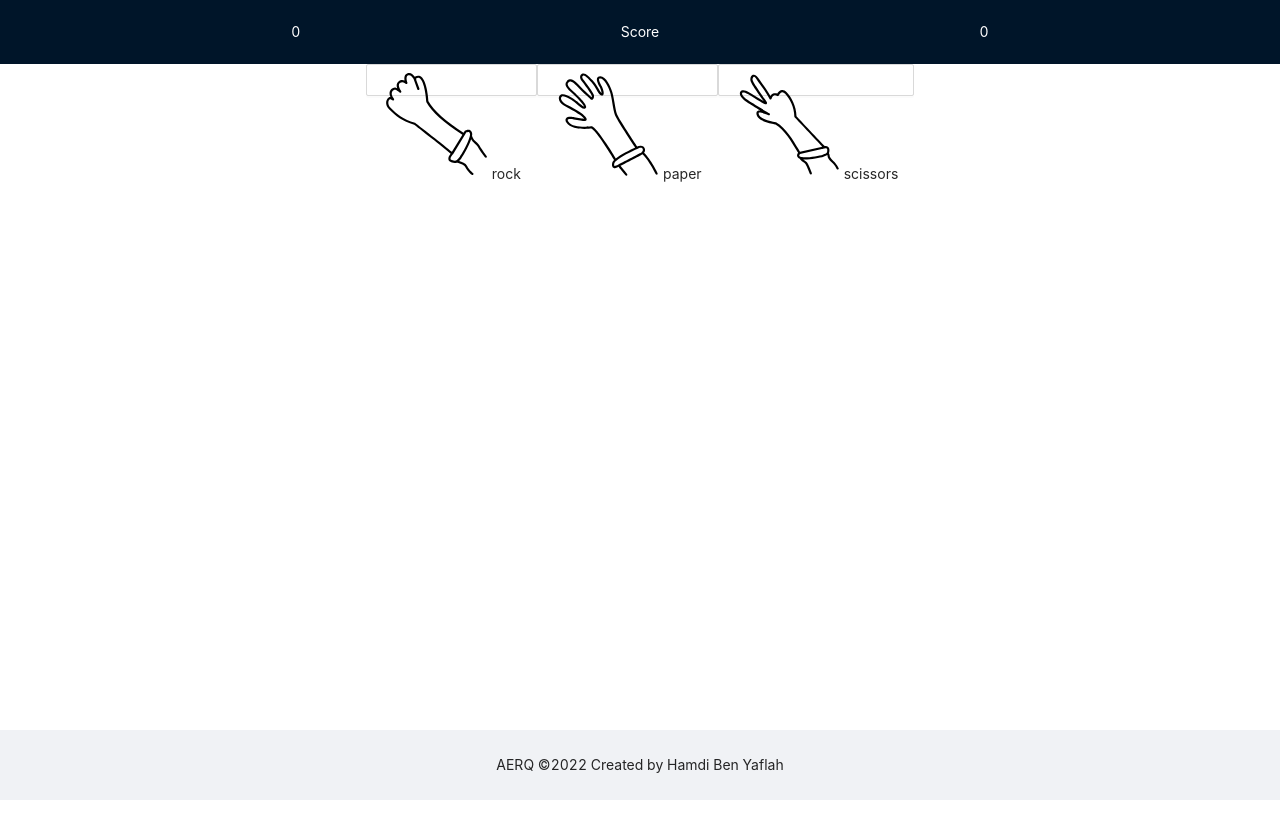
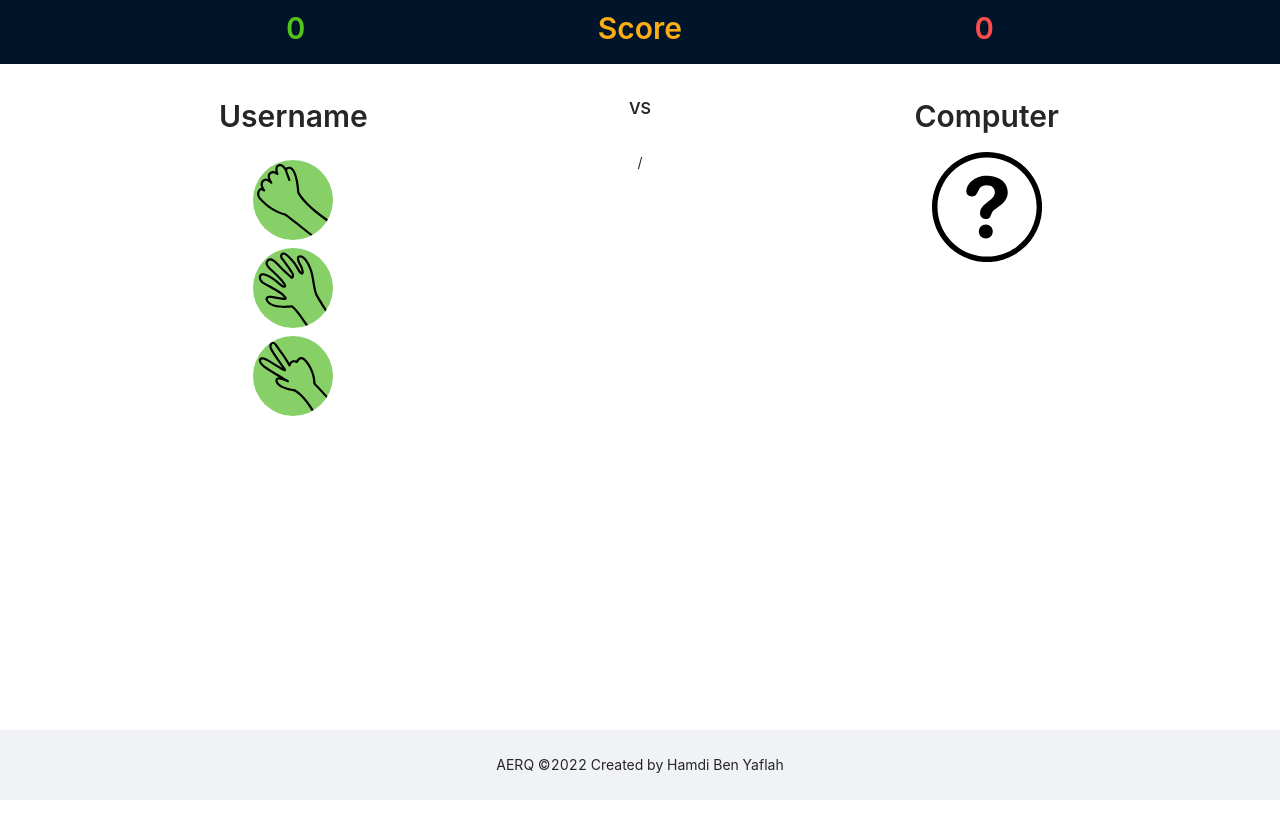
Before and after one commit to hamdi-ben-yaflah/rock-paper-scessior, a React (Create React App) app: page /solo in a window 1280 px wide. Shown: the top 838 px of the page. Built offline with nearby package versions, Linux system fonts and the light colour scheme.

Commit message:
add score mecanisme and enhance Game UI

```diff
--- a/src/App.tsx
+++ b/src/App.tsx
@@ -6,7 +6,7 @@ import Score from "./components/Score/Score";
 import Game from "./pages/Game/Game";
 import AutoPlay from "./pages/Auto-play/AutoPlay";
 import Dashboard from "./pages/Dashboard/Dashboard";
-import { Choice, IGameMode, IScore } from "./typings/game";
+import { Choice, IGameMode, IScore, Status } from "./typings/game";
 import Rock from "./icons/Rock";
 import Paper from "./icons/Paper";
 import Scessior from "./icons/Scessior";
@@ -25,6 +25,19 @@ function App() {
   const [socre, setScore] = useState<IScore>({ wins: 0, loses: 0 });
   const [gameMode, setGameMode] = useState<IGameMode>();
 
+  const handleScore = (playerResut: Status) => {
+    if (playerResut === "win")
+      setScore((lastScore) => ({
+        wins: lastScore.wins + 1,
+        loses: lastScore.loses,
+      }));
+    if (playerResut === "lose")
+      setScore((lastScore) => ({
+        wins: lastScore.wins,
+        loses: lastScore.loses + 1,
+      }));
+  };
+
   return (
     <Layout>
       {gameMode !== "not-set" && (
@@ -40,7 +53,7 @@ function App() {
                 path="/"
                 element={<Dashboard setGameMode={setGameMode} />}
               />
-              <Route path="/solo" element={<Game setScore={setScore} />} />
+              <Route path="/solo" element={<Game setScore={handleScore} />} />
               <Route path="/auto" element={<AutoPlay />} />
             </Routes>
           </Router>
--- a/src/components/Result/Resut.tsx
+++ b/src/components/Result/Resut.tsx
@@ -17,6 +17,7 @@ function Resut({ status, title, isModalVisible, playAgain }: ResutProps) {
           Play Again
         </Button>,
       ]}
+      onCancel={playAgain}
     >
       <Result status={status} title={title} />
     </Modal>
--- a/src/components/Score/Score.module.css
+++ b/src/components/Score/Score.module.css
@@ -1,4 +1,5 @@
 .scoreRow {
+  margin-top: 8px;
   text-align: center;
   color: white;
 }
--- a/src/components/Score/Score.tsx
+++ b/src/components/Score/Score.tsx
@@ -1,7 +1,9 @@
 import React from "react";
-import { Row, Col } from "antd";
+import { Row, Typography, Col } from "antd";
 import styles from "./Score.module.css";
 import { IScore } from "../../typings/game";
+
+const { Title } = Typography;
 
 interface ScorePrpos {
   score: IScore;
@@ -10,14 +12,20 @@ interface ScorePrpos {
 function Score({ score = { wins: 0, loses: 0 } }: ScorePrpos) {
   return (
     <Row className={styles.scoreRow}>
-      <Col xs={2} sm={4} md={6} lg={8} xl={10}>
-        {score.wins}
+      <Col sm={4} md={6} lg={8} xl={10}>
+        <Title type="success" level={2}>
+          {score.wins}
+        </Title>
       </Col>
-      <Col xs={20} sm={16} md={12} lg={8} xl={4}>
-        Score
+      <Col sm={16} md={12} lg={8} xl={4}>
+        <Title type="warning" level={2}>
+          Score
+        </Title>
       </Col>
-      <Col xs={2} sm={4} md={6} lg={8} xl={10}>
-        {score.loses}
+      <Col sm={4} md={6} lg={8} xl={10}>
+        <Title type="danger" level={2}>
+          {score.loses}
+        </Title>
       </Col>
     </Row>
   );
--- /dev/null
+++ b/src/pages/Game/Game.module.css
@@ -0,0 +1,15 @@
+.container {
+  margin-top: 32px;
+}
+
+.avatarRow {
+  margin: 8px 0;
+}
+
+.avatar {
+  background-color: #87d068;
+}
+
+.avatar:hover {
+  cursor: pointer;
+}
--- a/src/pages/Game/Game.tsx
+++ b/src/pages/Game/Game.tsx
@@ -1,14 +1,18 @@
 /* eslint-disable no-unused-vars */
-import { Button } from "antd";
+import { Row, Col, Typography, Avatar, Tooltip } from "antd";
 import React, { useEffect, useState, useContext } from "react";
 import { ChoicesContext } from "../../App";
 import Resut from "../../components/Result/Resut";
-import { Choice, IResult, IScore } from "../../typings/game";
-import { mapStatusToResut, winner } from "../../utils/utils";
+import QuestionSign from "../../icons/QuestionSign";
+import { Choice, IResult, Status } from "../../typings/game";
+import { mapStatusToResut, compare } from "../../utils/utils";
+import styles from "./Game.module.css";
 
 interface GameProps {
-  setScore: (score: IScore) => void;
+  setScore: (playerResut: Status) => void;
 }
+
+const { Title } = Typography;
 
 function Game({ setScore }: GameProps) {
   const choices = useContext(ChoicesContext);
@@ -18,35 +22,60 @@ function Game({ setScore }: GameProps) {
 
   useEffect(() => {
     setComputerChoice(choices[Math.floor(Math.random() * choices.length)]);
-  }, []);
+  }, [resut]);
 
   const handlePlayChoices = (id: number): void => {
     const choisen = choices.find((c) => c.id === id);
     setPlayerChoice(choisen);
 
     if (playerChoice && computerChoice) {
-      const playerResut = winner(playerChoice, computerChoice);
+      const playerResut = compare(playerChoice, computerChoice);
       const { status, title } = mapStatusToResut(playerResut);
       setResult({ status, title });
-      // setScore(() => {
-      //   if (playerResut === "win") {
-      //     lastScore.win += 1;
-      //   }
-
-      //   return lastScore;
-      // });
+      setScore(playerResut);
     }
   };
 
   return (
     <>
-      {choices &&
-        choices.map(({ id, name, component }) => (
-          <Button key={id} onClick={() => handlePlayChoices(id)}>
-            {component}
-            {name}
-          </Button>
-        ))}
+      <Row className={styles.container}>
+        <Col span={11}>
+          <Title level={2}>Username</Title>
+        </Col>
+        <Col span={2}>
+          <Title level={5}>VS</Title>
+        </Col>
+        <Col span={11}>
+          <Title level={2}>Computer</Title>
+        </Col>
+      </Row>
+      <Row>
+        <Col span={11}>
+          {choices &&
+            choices.map(({ id, name, component }) => (
+              <Row key={id} justify="center" className={styles.avatarRow}>
+                <Col onClick={() => handlePlayChoices(id)}>
+                  <Tooltip title={name} placement="top">
+                    <Avatar
+                      className={styles.avatar}
+                      size={{
+                        sm: 32,
+                        md: 40,
+                        lg: 64,
+                        xl: 80,
+                      }}
+                      icon={component}
+                    />
+                  </Tooltip>
+                </Col>
+              </Row>
+            ))}
+        </Col>
+        <Col span={2}>/</Col>
+        <Col span={11}>
+          <QuestionSign />
+        </Col>
+      </Row>
 
       {resut && (
         <Resut
--- a/src/utils/utils.ts
+++ b/src/utils/utils.ts
@@ -6,7 +6,7 @@ const StatusResut: Record<string, IResult> = {
   tie: { status: "warning", title: "Tie" },
 };
 
-const winner = (player1Choice: Choice, player2Choice: Choice): Status => {
+const compare = (player1Choice: Choice, player2Choice: Choice): Status => {
   if (player1Choice.id === player2Choice.id) return "tie";
   if (player1Choice.beats === player2Choice.id) return "win";
   return "lose";
@@ -19,4 +19,4 @@ const mapStatusToResut = (status: Status): IResult => {
   };
 };
 
-export { winner, mapStatusToResut };
+export { compare, mapStatusToResut };
```
